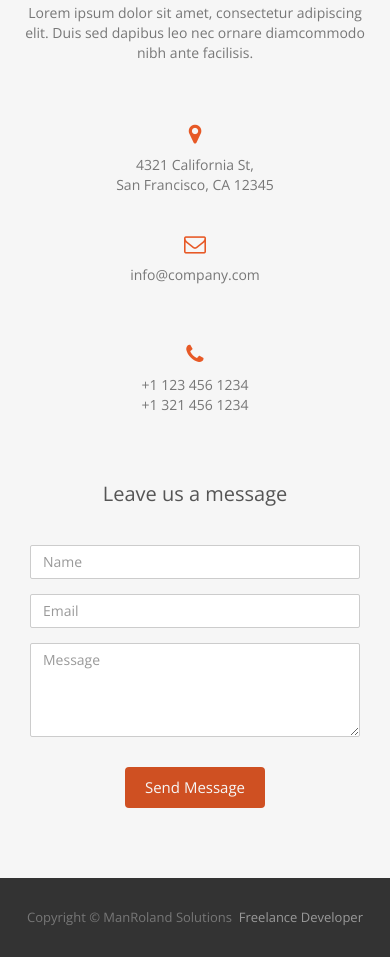
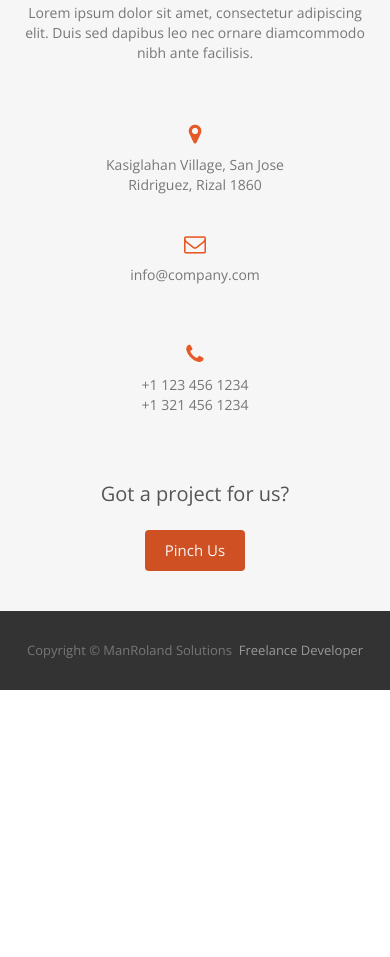
Before and after one commit to iHunt101/rhuziel.github.io, a plain HTML site: page index.html in a window 390 px wide. Shown: the part 6448-7405 px from the top of the page. After the commit the page ends 7138 px from the top, so only its background shows below. Drawn offline with nearby package versions, Linux system fonts and the light colour scheme; files whose address does not match are found by name.

Commit message:
Update index.html

```diff
--- a/index.html
+++ b/index.html
@@ -346,8 +346,8 @@
     <div class="col-md-8 col-md-offset-2">
       <div class="col-md-4">
         <div class="contact-item"> <i class="fa fa-map-marker fa-2x"></i>
-          <p>4321 California St,<br>
-            San Francisco, CA 12345</p>
+          <p>Kasiglahan Village, San Jose<br>
+            Ridriguez, Rizal 1860</p>
         </div>
       </div>
       <div class="col-md-4">
@@ -364,29 +364,9 @@
       <div class="clearfix"></div>
     </div>
     <div class="col-md-8 col-md-offset-2">
-      <h3>Leave us a message</h3>
-      <form name="sentMessage" id="contactForm" novalidate>
-        <div class="row">
-          <div class="col-md-6">
-            <div class="form-group">
-              <input type="text" id="name" class="form-control" placeholder="Name" required="required">
-              <p class="help-block text-danger"></p>
-            </div>
-          </div>
-          <div class="col-md-6">
-            <div class="form-group">
-              <input type="email" id="email" class="form-control" placeholder="Email" required="required">
-              <p class="help-block text-danger"></p>
-            </div>
-          </div>
-        </div>
-        <div class="form-group">
-          <textarea name="message" id="message" class="form-control" rows="4" placeholder="Message" required></textarea>
-          <p class="help-block text-danger"></p>
-        </div>
-        <div id="success"></div>
-        <button type="submit" class="btn btn-default">Send Message</button>
-      </form>
+      <h3>Got a project for us?</h3>
+
+        <button type="submit" class="btn btn-default">Pinch Us</button>
     </div>
   </div>
 </div>
```
